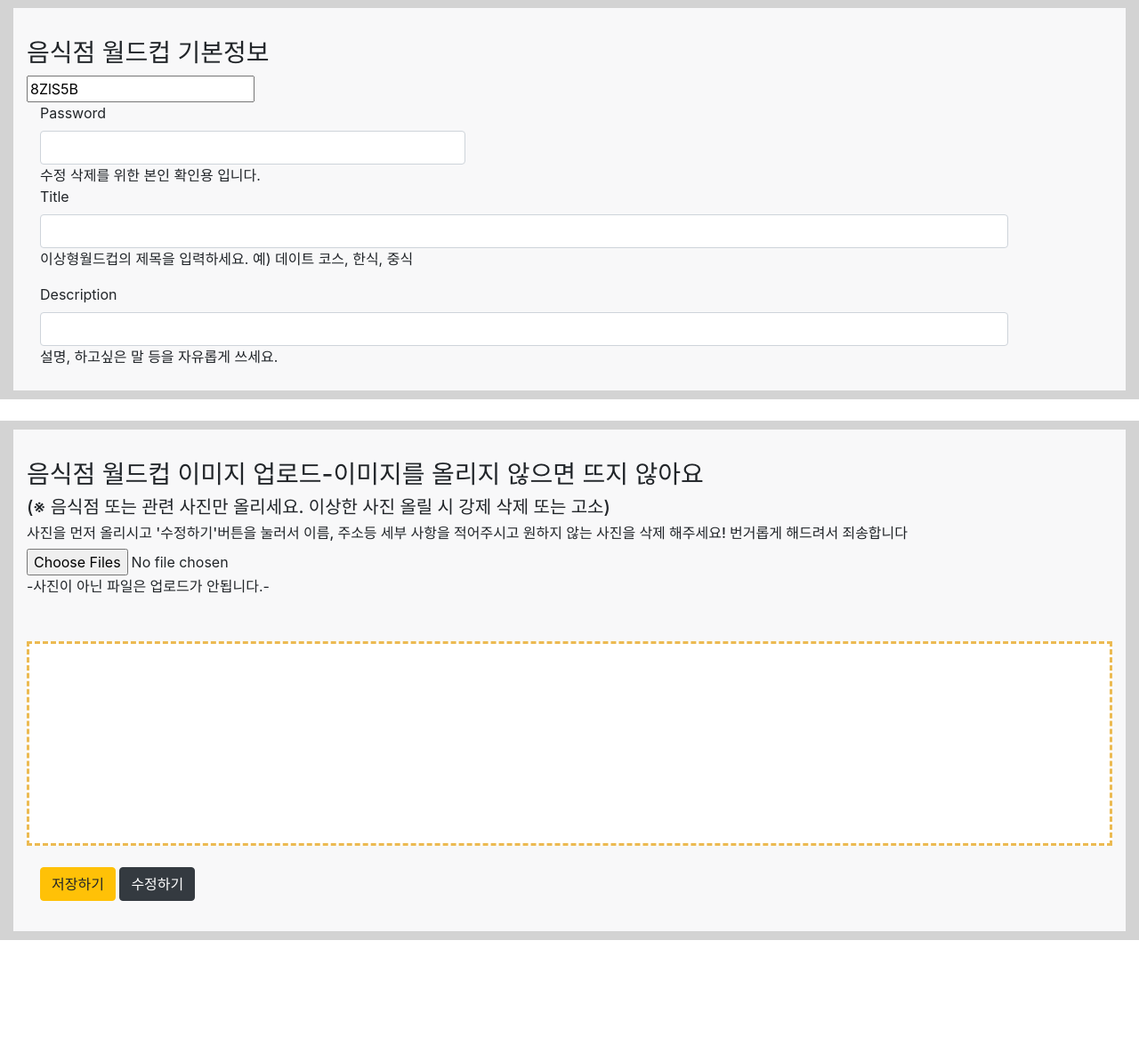
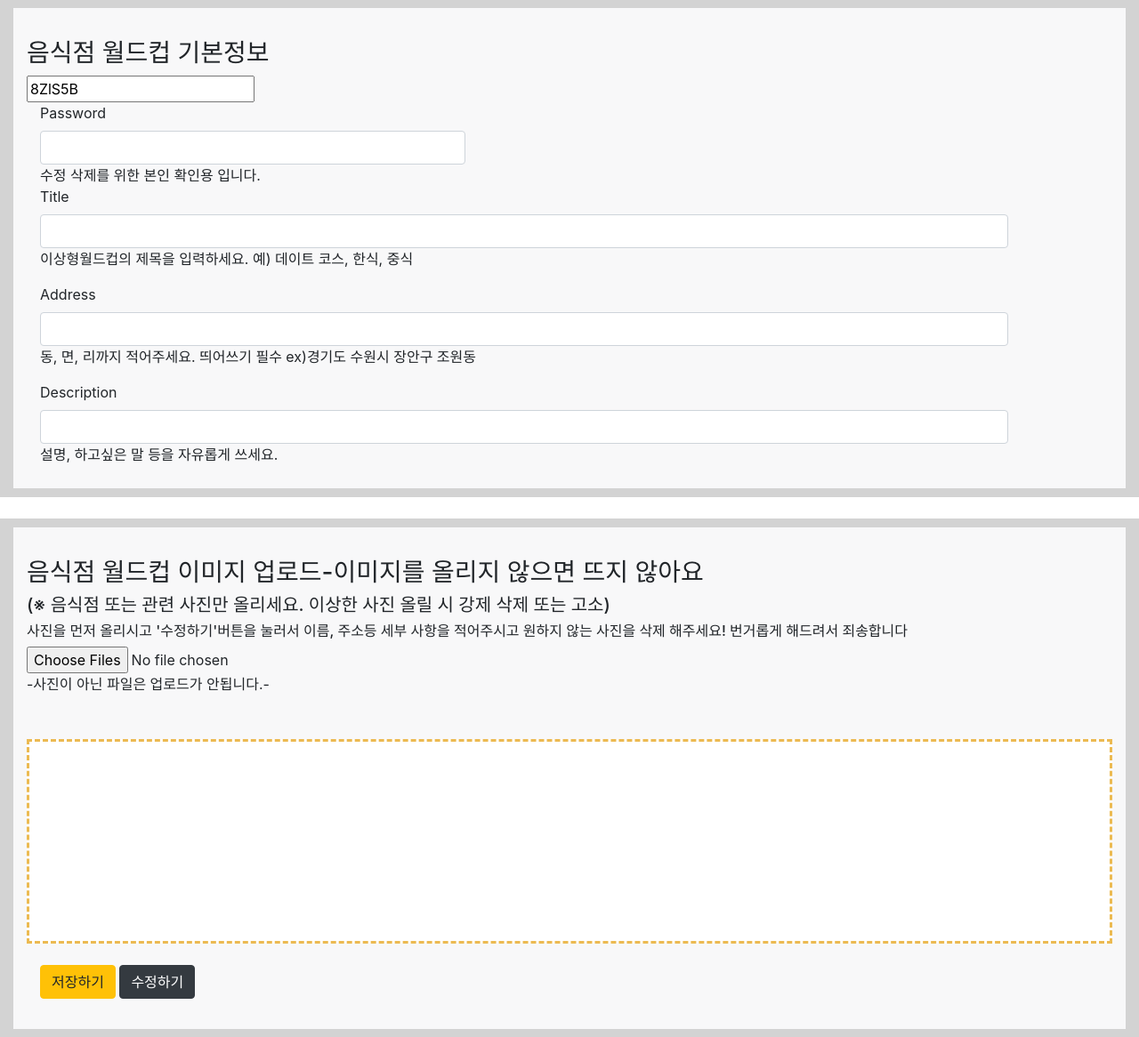
Before and after one commit to kangum99/MiJung, a Flask app: template templates/make_category.html in a window 1280 px wide. Shown: the part 121-1287 px from the top of the page at 89% size. Before the commit the page ends 1178 px from the top, so only its background shows below. Run offline with Flask 2, Linux system fonts and the light colour scheme; the template is opened without the code that fills it, so the values that code supplies are empty; some libraries are stand-ins or nearby versions.

Commit message:
Update make_category.html

```diff
--- a/templates/make_category.html
+++ b/templates/make_category.html
@@ -67,16 +67,23 @@
                                         <input type="" name="uid" value="8ZlS5B">
                                         <div class="from-group">
                                             <label class="col-sm-1 control-label">Password</label>
-                                            <div class="col-sm-5"><input type="text" name="s"
+                                            <div class="col-sm-5"><input type="text" name="p"
                                                                           class="form-control wh pass">
                                                 <span class="help-block m-b-none">수정 삭제를 위한 본인 확인용 입니다.</span>
                                             </div>
                                         </div>
                                         <div class="form-group">
                                             <label class="col-sm-1 control-label">Title</label>
-                                            <div class="col-sm-11"><input type="text" name="s"
+                                            <div class="col-sm-11"><input type="text" name="t"
                                                                           class="form-control wh title"
                                             ><span class="help-block m-b-none">이상형월드컵의 제목을 입력하세요. 예) 데이트 코스, 한식, 중식</span>
+                                            </div>
+                                        </div>
+                                        <div class="form-group">
+                                            <label class="col-sm-1 control-label">Address</label>
+                                            <div class="col-sm-11"><input type="text" name="a"
+                                                                          class="form-control wh title"
+                                            ><span class="help-block m-b-none">동, 면, 리까지 적어주세요. 띄어쓰기 필수 ex)경기도 수원시 장안구 조원동</span>
                                             </div>
                                         </div>
                                         <div class="form-group">
```
